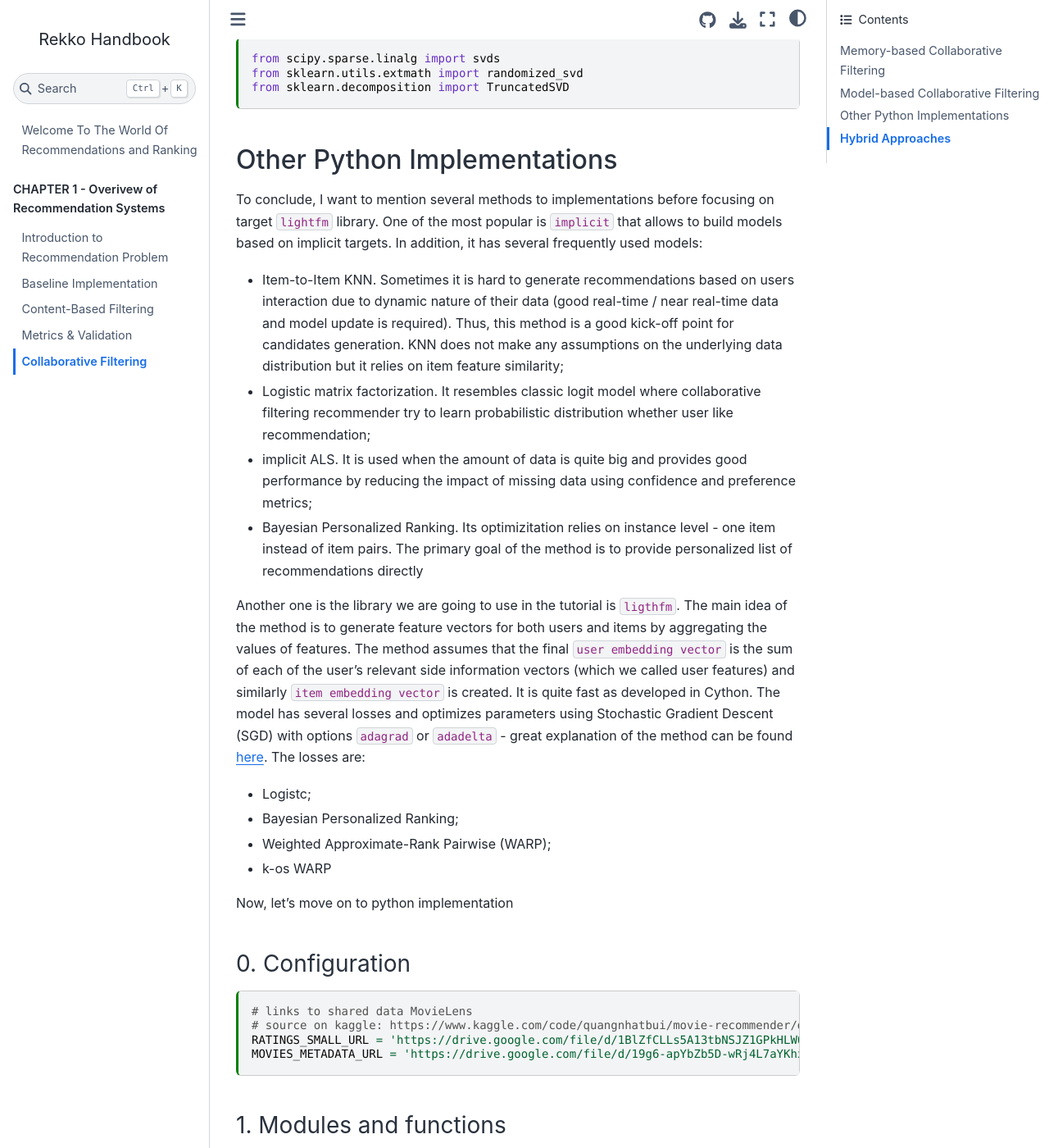
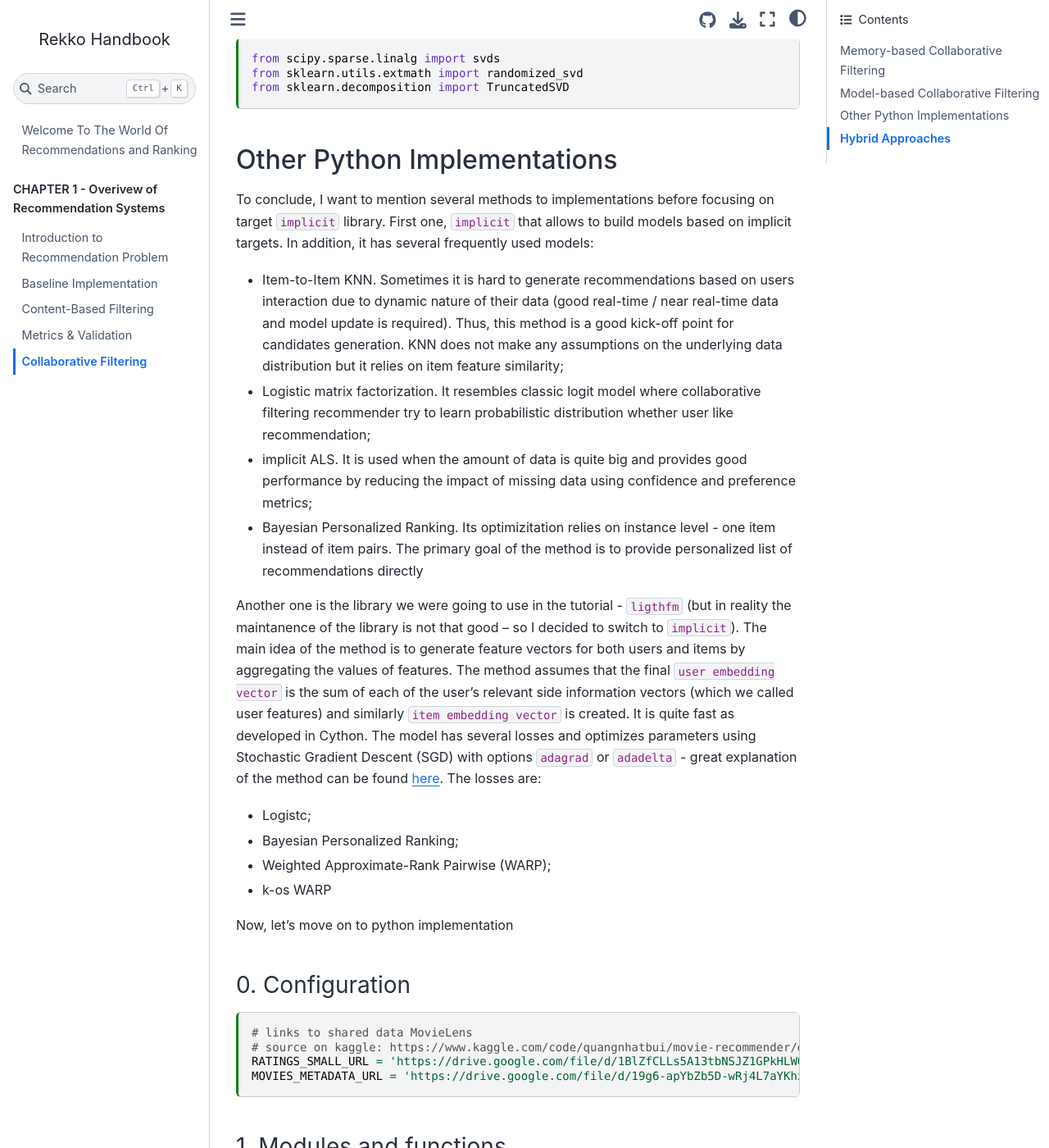
Before and after one commit to kshurik/rekkobook, a Jupyter Book: the page built from docs/chapter1/collab_filter.md, in a window 1280 px wide and 1400 px high, scrolled down 3732 px. Shown: the whole window at 82% size. Built offline with Jupyter Book 1.0.4 settings and Sphinx 7.4.7 and the Sphinx Book theme 1.1.4, drawn with Linux system fonts in a browser that asks for light colours.

Commit message:
qucik change in libraries explanation

````diff
--- a/docs/chapter1/collab_filter.md
+++ b/docs/chapter1/collab_filter.md
@@ -136,8 +136,8 @@ from sklearn.decomposition import TruncatedSVD
 ```
 
 ## Other Python Implementations
-To conclude, I want to mention several methods to implementations before focusing on target `lightfm` library.
-One of the most popular is `implicit` that allows to build models based on implicit targets. In addition,
+To conclude, I want to mention several methods to implementations before focusing on target `implicit` library.
+First one, `implicit` that allows to build models based on implicit targets. In addition,
 it has several frequently used models:
 - Item-to-Item KNN. Sometimes it is hard to generate recommendations based on users interaction due to dynamic
 nature of their data (good real-time / near real-time data and model update is required). Thus, this method
@@ -150,7 +150,8 @@ the impact of missing data using confidence and preference metrics;
 - Bayesian Personalized Ranking. Its optimizitation relies on instance level - one item instead of item pairs. The
 primary goal of the method is to provide personalized list of recommendations directly
 
-Another one is the library we are going to use in the tutorial is `ligthfm`. The main idea of the method
+Another one is the library we were going to use in the tutorial - `ligthfm` (but in reality the maintanence of the
+library is not that good -- so I decided to switch to `implicit`). The main idea of the method
 is to generate feature vectors for both users and items by aggregating the values of features. The method assumes
 that the final `user embedding vector` is the sum of each of the user’s relevant side information
 vectors (which we called user features) and similarly `item embedding vector` is created.
````
